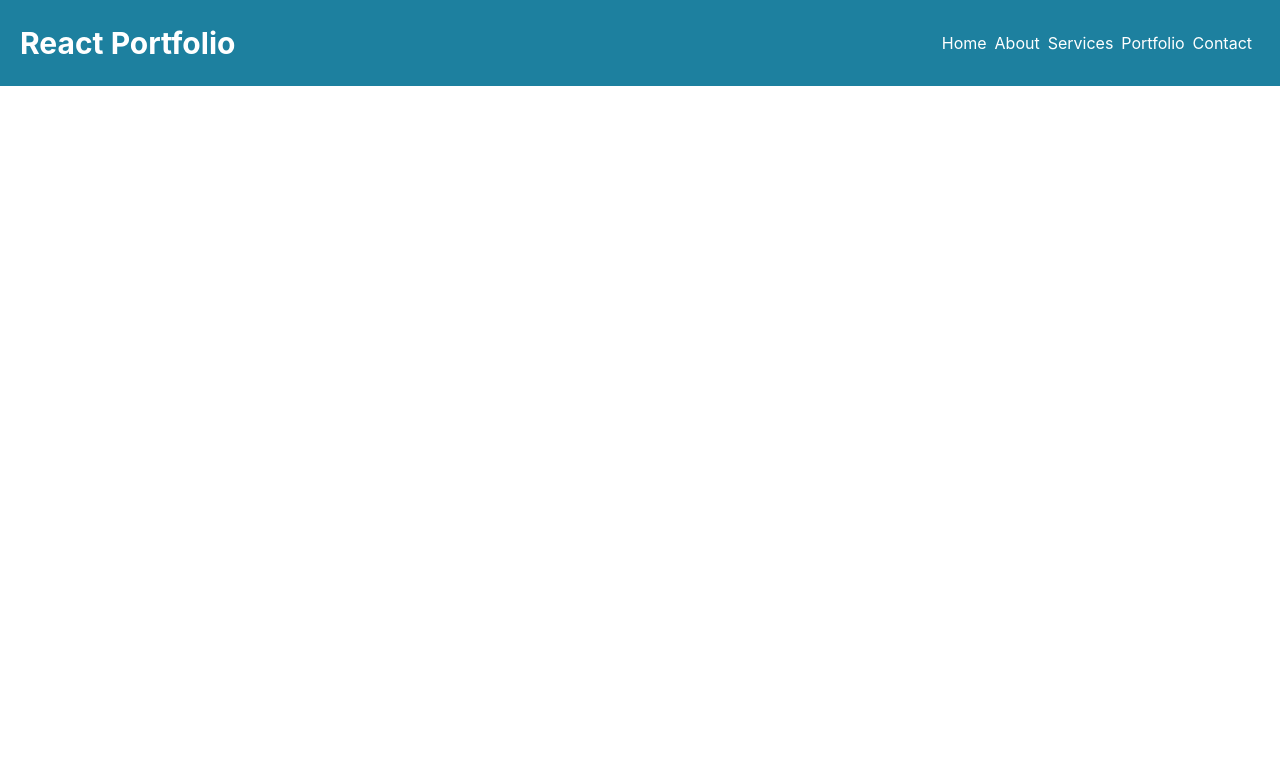
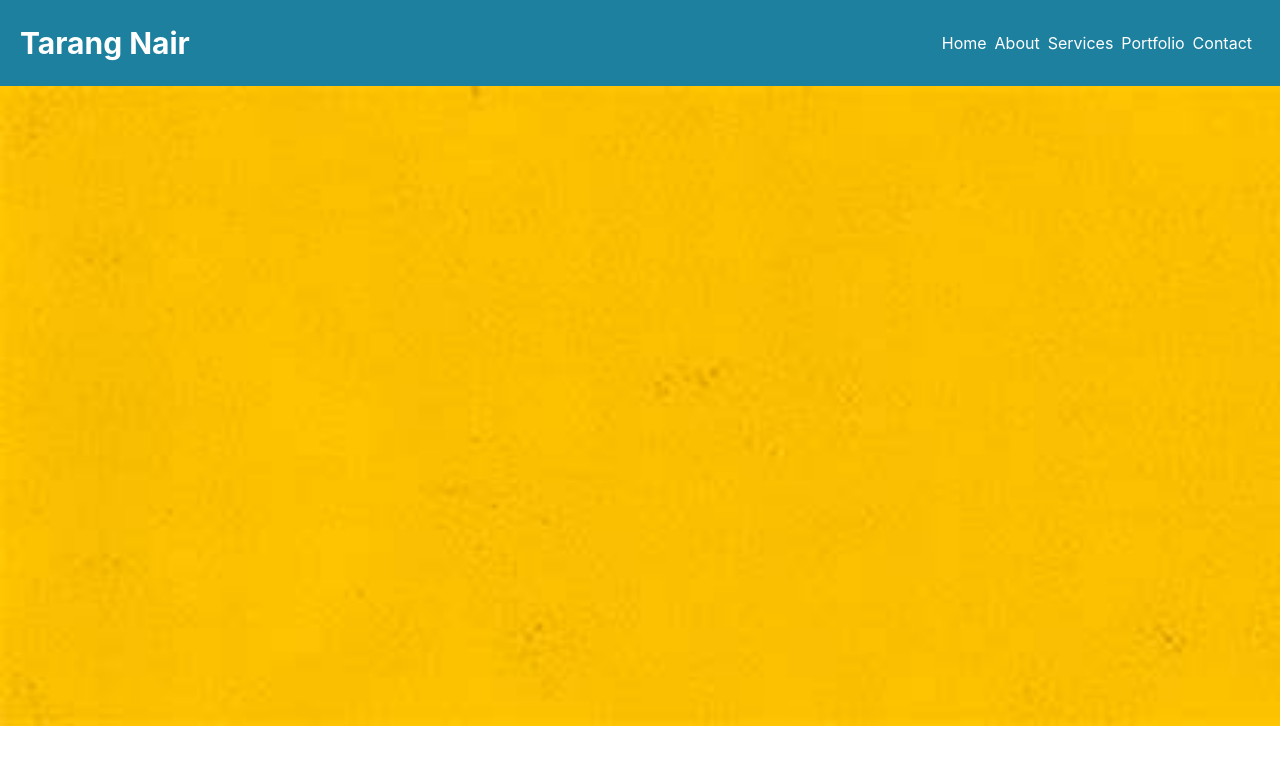
Before and after one commit to tarang1998/react_portfolio, a React (Create React App) app: page / in a window 1280 px wide. Shown: the top 764 px of the page. Built offline with nearby package versions, Linux system fonts and the light colour scheme.

Commit message:
update - created header

```diff
--- a/src/App.js
+++ b/src/App.js
@@ -1,8 +1,15 @@
 import './App.css';
+import Navigation from './navigation/Navigation';
+import Header from './header/Header';
+
 
 function App() {
   return (
     <div className="App">
+
+      <Navigation logoTitle = 'Tarang Nair'/>
+
+      <Header/>
 
     </div>
   );
--- /dev/null
+++ b/src/header/Header.css
@@ -0,0 +1,7 @@
+
+.header-style{
+    height: 80vh;
+    /* background-color:lavender; */
+    background-image:url('./img/header.jpeg') ;
+    background-size: cover;
+}
--- /dev/null
+++ b/src/header/Header.js
@@ -0,0 +1,12 @@
+import './Header.css';
+
+function Header() {
+
+  return (
+    <header className='header-style' >
+
+    </header>
+  );
+}
+
+export default Header;
--- a/src/index.js
+++ b/src/index.js
@@ -1,14 +1,12 @@
 import React from 'react';
 import ReactDOM from 'react-dom';
 import './index.css';
-//import App from './App';
-import Navigation from './navigation/Navigation';
-import './navigation/Navigation.css'
+import App from './App';
 import reportWebVitals from './reportWebVitals';
 
 ReactDOM.render(
   <React.StrictMode>
-    <Navigation />
+    <App/>
   </React.StrictMode>,
   document.getElementById('root')
 );
--- a/src/navigation/Navigation.js
+++ b/src/navigation/Navigation.js
@@ -1,17 +1,18 @@
 import './Navigation.css';
 
-function Navigation() {
+function Navigation(data) {
+  const section = ['Home', 'About' , 'Services' ,'Portfolio', 'Contact']
+
+  const navLinks = section.map( section => {
+    return <li><a href={'#'+ section}>{section}</a></li>
+  });
+
   return (
     <nav>
-        <h2 className='logo'>React Portfolio</h2>
+        <h2 className='logo'>{data.logoTitle}</h2>
 
         <ul>
-            <li><a href='#'>Home</a></li>
-            <li><a href='#'>About</a></li>
-            <li><a href='#'>Services</a></li>
-            <li><a href='#'>Portfolio</a></li>
-            <li><a href='#'>Contact</a></li>
-
+            {navLinks}
         </ul>
     </nav>
   );
```
Also changed, not shown: src/header/img/header.jpeg (added).
